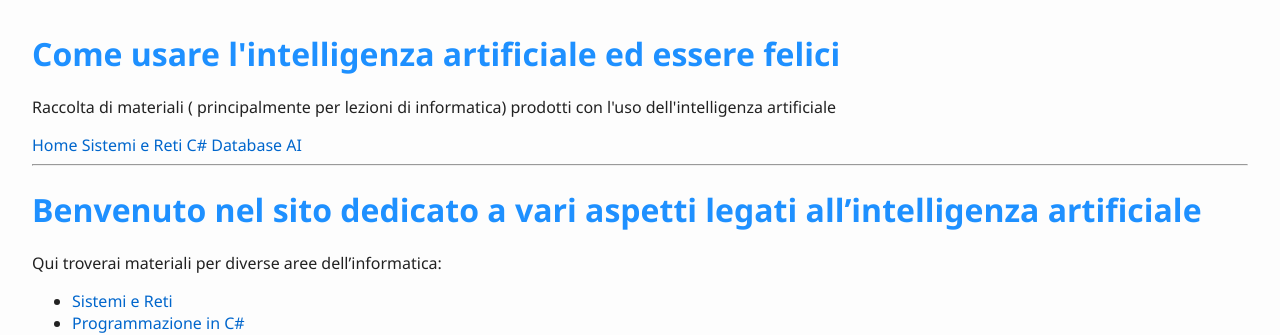
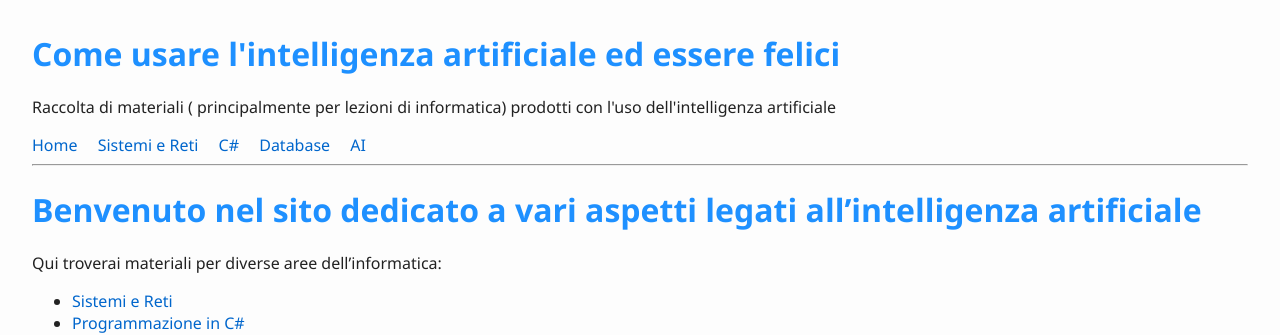
Before and after one commit to franco71to/sicca, a Jekyll site: the page built from index.md, in a window 1280 px wide. Shown: the top 335 px of the page. Built offline with Jekyll 4.4.1, drawn with Linux system fonts in a browser that asks for light colours.

Commit message:
Update custom.css

```diff
--- a/assets/css/custom.css
+++ b/assets/css/custom.css
@@ -18,3 +18,14 @@ a {
 a:hover {
   text-decoration: underline;
 }
+
+/*body {
+        font-family: sans-serif;
+        margin: 2rem;
+        max-width: 800px;
+      }
+*/
+
+nav a {
+        margin-right: 1rem;
+      }
```
